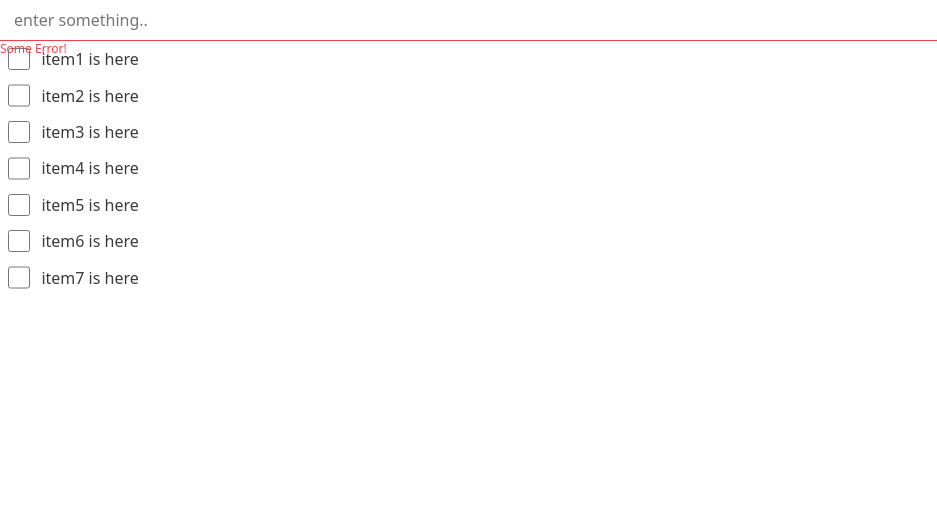
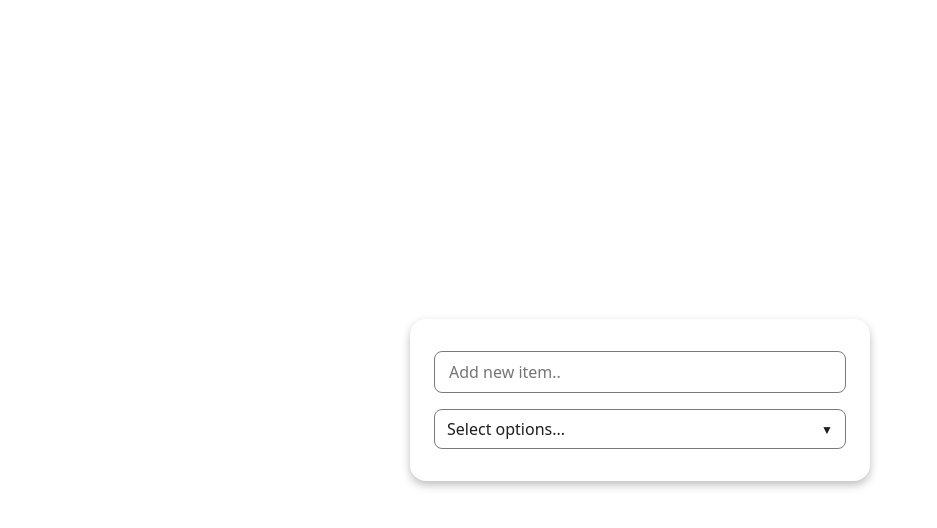
Before and after one commit to amin-erfanian/versland-multi-select, a React (Vite) app: page / in a window 1280 px wide. Shown: the top 528 px of the page, without its empty margins (0-937 px from the left). Built offline with nearby package versions, Linux system fonts and the light colour scheme.

Commit message:
feat: use multi select component

```diff
--- a/src/App.tsx
+++ b/src/App.tsx
@@ -2,48 +2,45 @@ import BaseInput from "./components/BaseInput/BaseInput";
 import styles from "./App.module.scss";
 
 import { FieldValues, useForm } from "react-hook-form";
-import BaseCheckbox from "./components/BaseCheckbox/BaseCheckbox";
 import { useState } from "react";
+import MultiSelect, { Option } from "./components/MultiSelect/MultiSelect";
 
-const ITEMS = ["item1", "item2", "item3", "item4", "item5", "item6", "item7"];
+const INITIAL_OPTIONS: Option[] = [
+  { label: "Bitcoin", value: "BTC" },
+  { label: "Ethereum", value: "ETH" },
+  { label: "Ripple", value: "XRP" },
+  { label: "Solana", value: "SOL" },
+  { label: "Dogecoin", value: "DOGE" },
+];
 
 function App() {
-  const { register, handleSubmit } = useForm();
+  const { register, handleSubmit, reset } = useForm();
 
-  const [checkedItems, setCheckedItems] = useState<string[]>([]);
+  const [options, setOptions] = useState<Option[]>(INITIAL_OPTIONS);
+  const [selected, setSelected] = useState<string[]>([]);
 
-  const handleCheckboxChange =
-    (item: string) => (e: React.ChangeEvent<HTMLInputElement>) => {
-      setCheckedItems((prev) =>
-        e.target.checked ? [...prev, item] : prev.filter((i) => i !== item)
-      );
-    };
-
-  const onSubmit = (formValues: FieldValues) => console.log(formValues);
+  const onSubmit = (formValues: FieldValues) => {
+    setOptions((prev) => [
+      ...prev,
+      { label: formValues.item, value: formValues.item.toUpperCase() },
+    ]);
+    reset();
+  };
 
   return (
-    <div className={styles.demo}>
-      {checkedItems}
-      <form onSubmit={handleSubmit(onSubmit)} className={styles.demo__form}>
+    <div className={styles.content}>
+      <form onSubmit={handleSubmit(onSubmit)} className={styles.content__form}>
         <BaseInput
           {...register("item")}
-          placeholder="enter something.."
-          error="Some Error!"
-          variant="text"
+          placeholder="Add new item.."
+          variant="outlined"
         />
 
-        {ITEMS.map((item, index) => (
-          <div key={index}>
-            <BaseCheckbox
-              value={item}
-              name={item}
-              checked={checkedItems.includes(item)}
-              onChange={handleCheckboxChange(item)}
-            >
-              {item} is here
-            </BaseCheckbox>
-          </div>
-        ))}
+        <MultiSelect
+          options={options}
+          selectedValues={selected}
+          onChange={setSelected}
+        />
       </form>
     </div>
   );
```
